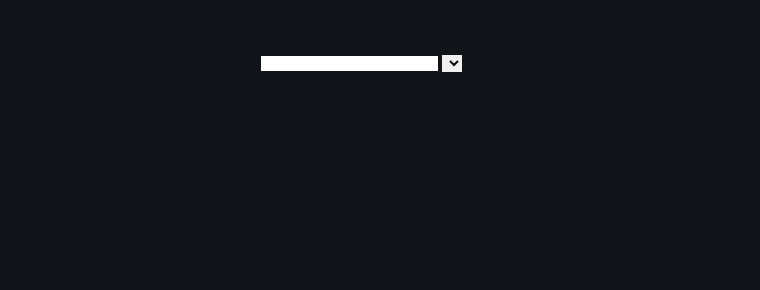
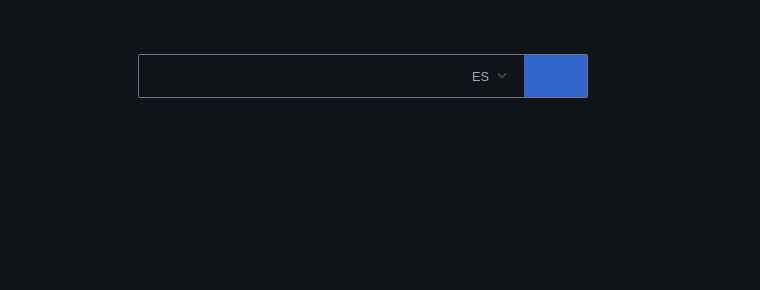
Before and after one commit to mandresblac/curso_practico_de_html_y_css_2025, a plain HTML site: page Wikipedia_clon/index.html in a window 1280 px wide. Shown: the part 510-800 px from the top of the page, without its empty margins (277-1037 px from the left). Drawn offline with Linux system fonts and the light colour scheme.

Commit message:
termina maquetacion main-search

```diff
--- a/Wikipedia_clon/index.html
+++ b/Wikipedia_clon/index.html
@@ -88,10 +88,20 @@
     </section>
 
     <section class="main-search">
-      <form action="" class="">
-        <input type="text">
-        <select name="" id=""></select>
-        <button></button>
+      <form action="" class="main-search-form">
+        <div class="main-search-box1">
+          <input type="text" class="main-search-input">
+          <div class="main-search-select-container">
+            <select name="language" id="" class="main-search-select">
+              <option value="es">ES</option>
+            </select>
+          </div>
+        </div>
+        <div class="main-search-box2">
+          <button>
+            <span class="main-search-icon"></span>
+          </button>
+        </div>
       </form>
     </section>
 
--- a/Wikipedia_clon/styles.css
+++ b/Wikipedia_clon/styles.css
@@ -8,6 +8,7 @@
   border: none;
   text-decoration: none;
   list-style: none;
+  outline: none;
 }
 
 body {
@@ -158,3 +159,93 @@ body {
   justify-content: center;
   align-items: center;
 }
+
+.main-search-form {
+  /* background-color: green; */
+  width: 450px;
+  height: 44px;
+  border: 1px solid #72777d;
+  border-radius: 2px;
+  display: flex;
+  /* justify-content: center;
+  align-items: center; */
+}
+
+.main-search-box1 {
+  /* background-color: yellow; */
+  width: 86%;
+  height: 100%;
+  display: flex;
+  justify-content: center;
+  align-items: center;
+}
+
+.main-search-input {
+  background-color: #101418;
+  width: 82%;
+  height: 100%;
+  color: #dce2cd;
+  font-size: 1rem;
+  padding: 10px 0 10px 15px;
+}
+
+.main-search-input:focus {
+  border: 1.5px solid #6485d1;
+  outline: 1px solid transparent;
+  box-shadow: inset 0 0 0 1px #6485d1;
+}
+
+.main-search-select-container {
+  width: 18%;
+  height: 100%;
+  display: flex;
+  align-items: center;
+  justify-content: center;
+  position: relative;
+}
+
+.main-search-select {
+  background-color: #101418;
+  color: #a2a9b1;
+  font-size: 0.8rem;
+  text-align: center;
+  appearance: none;  /* Elimina la flecha por defecto de la etiqueta select */
+
+}
+
+.main-search-select:hover {
+  background-color: #353739;
+  cursor: pointer;
+}
+
+/* Para generar la flecha lateral */
+.main-search-select-container::after {
+  content: "";
+  background-image: url("./img/arrow_down.svg");background-repeat: repeat;
+  background-position: center;
+  background-size: contain;
+  width: 18px;
+  height: 18px;
+  color: #a2a9b1;
+  position: relative;
+  left: 3px;
+}
+
+.main-search-box2 {
+  background-color: #3366cc;
+  width: 14%;
+  height: auto;
+  display: flex;
+  align-items: center;
+  justify-content: center;
+}
+
+.main-search-icon {
+  /* background-image: url('./img/searc_icon.svg'); */
+  background-repeat: no-repeat;
+  background-position: center;
+  background-size: contain;
+  /* display: inline-block; */
+  width: 25px;
+  height: 25px;
+}
```
Also changed, not shown: Wikipedia_clon/img/arrow_down.svg (added).
